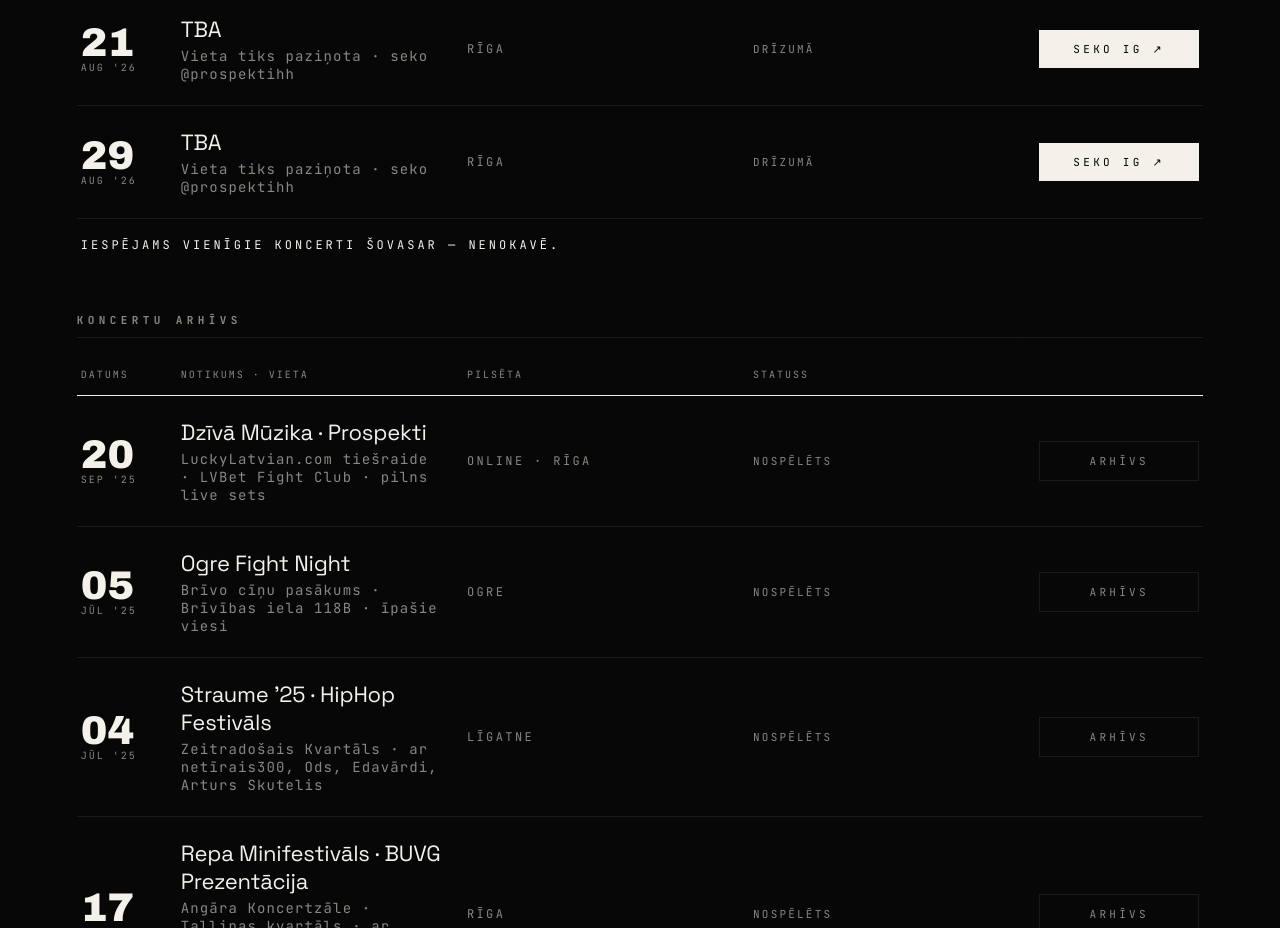
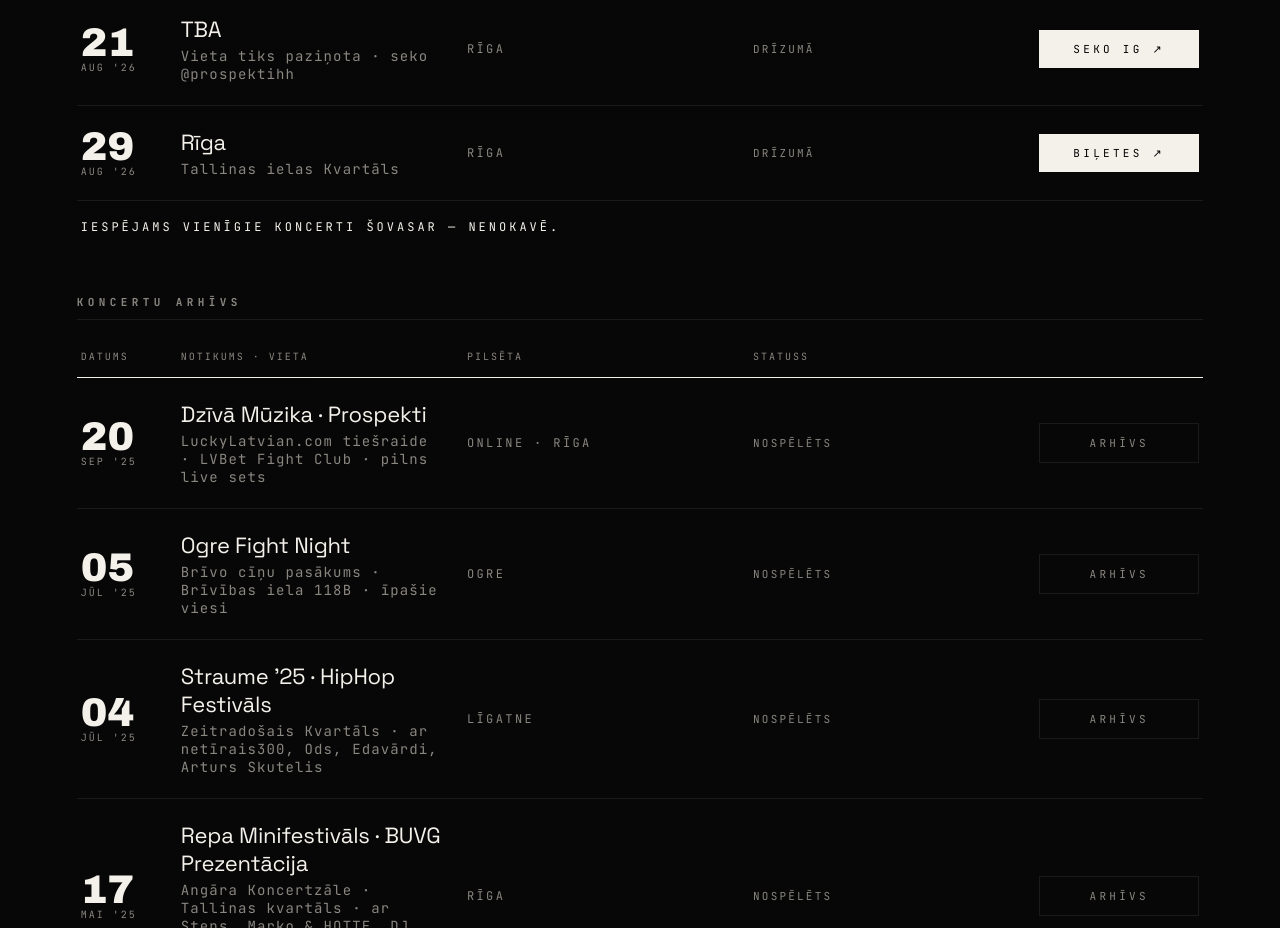
Before and after one commit to flabbijs/Prospekti, a plain HTML site: page index.html in a window 1280 px wide. Shown: the part 7700-8628 px from the top of the page. Drawn offline with Linux system fonts and the light colour scheme; no server answers.

Commit message:
Update index.html

```diff
--- a/index.html
+++ b/index.html
@@ -1323,10 +1323,10 @@ fetch('https://api.bigcartel.com/prospekti/products.json')
   </div>
   <div class="show">
     <div><div class="d-day">29</div><div class="d-mo">AUG '26</div></div>
-    <div><div class="city">TBA</div><div class="venue">Vieta tiks paziņota · seko @prospektihh</div></div>
+    <div><div class="city">Rīga</div><div class="venue">Tallinas ielas Kvartāls</div></div>
     <div class="country">Rīga</div>
     <div class="status">Drīzumā</div>
-    <a class="cta" href="https://www.instagram.com/prospektihh/" target="_blank" rel="noopener">SEKO IG ↗</a>
+    <a class="cta" href="https://www.ezisfests.lv/" target="_blank" rel="noopener">Biļetes ↗</a>
   </div>
   <p class="upcoming-note">IESPĒJAMS VIENĪGIE KONCERTI ŠOVASAR — NENOKAVĒ.</p>
 
```
